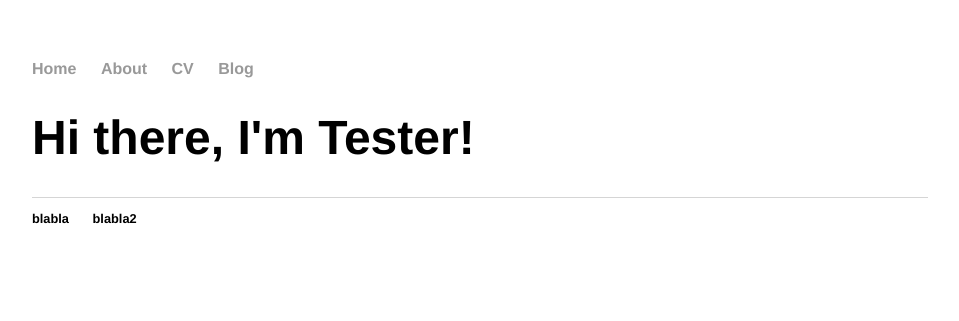
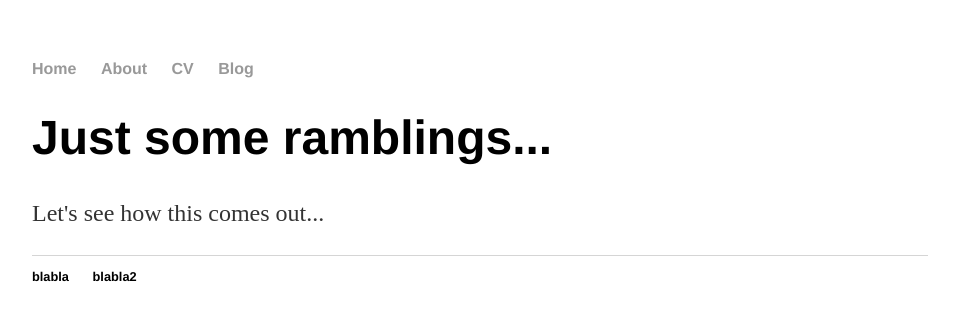
Before and after one commit to eakoning/eakoning.github.io, a Jekyll site: the page built from index.html, in a window 1280 px wide. Shown: the top 321 px of the page, without its empty margins (160-1119 px from the left). Built offline with Jekyll 4.4.1, drawn with Linux system fonts in a browser that asks for light colours.

Commit message:
Update index.html

```diff
--- a/index.html
+++ b/index.html
@@ -1,29 +1,8 @@
-<!DOCTYPE html>
-<html>
-	<head>
-		<title>Tester test</title>
-		<link rel="stylesheet" type="text/css" href="/css/main.css">
-	</head>
-	<body>
-		<nav>
-    		<ul>
-        		<li><a href="/">Home</a></li>
-	        	<li><a href="/about">About</a></li>
-        		<li><a href="/cv">CV</a></li>
-        		<li><a href="/blog">Blog</a></li>
-    		</ul>
-		</nav>
-		<div class="container">
-    		<div class="blurb">
-        		<h1>Hi there, I'm Tester!</h1>
-
-    		</div><!-- /.blurb -->
-		</div><!-- /.container -->
-		<footer>
-    		<ul>
-        <li>blabla</li>
-        <li>blabla2</li>
-			</ul>
-		</footer>
-	</body>
-</html>
+---
+layout: default
+title: Dit is cool zeg
+---
+<div class="blurb">
+	<h1>Just some ramblings...</h1>
+	<p>Let's see how this comes out...</p>
+</div><!-- /.blurb -->
```
